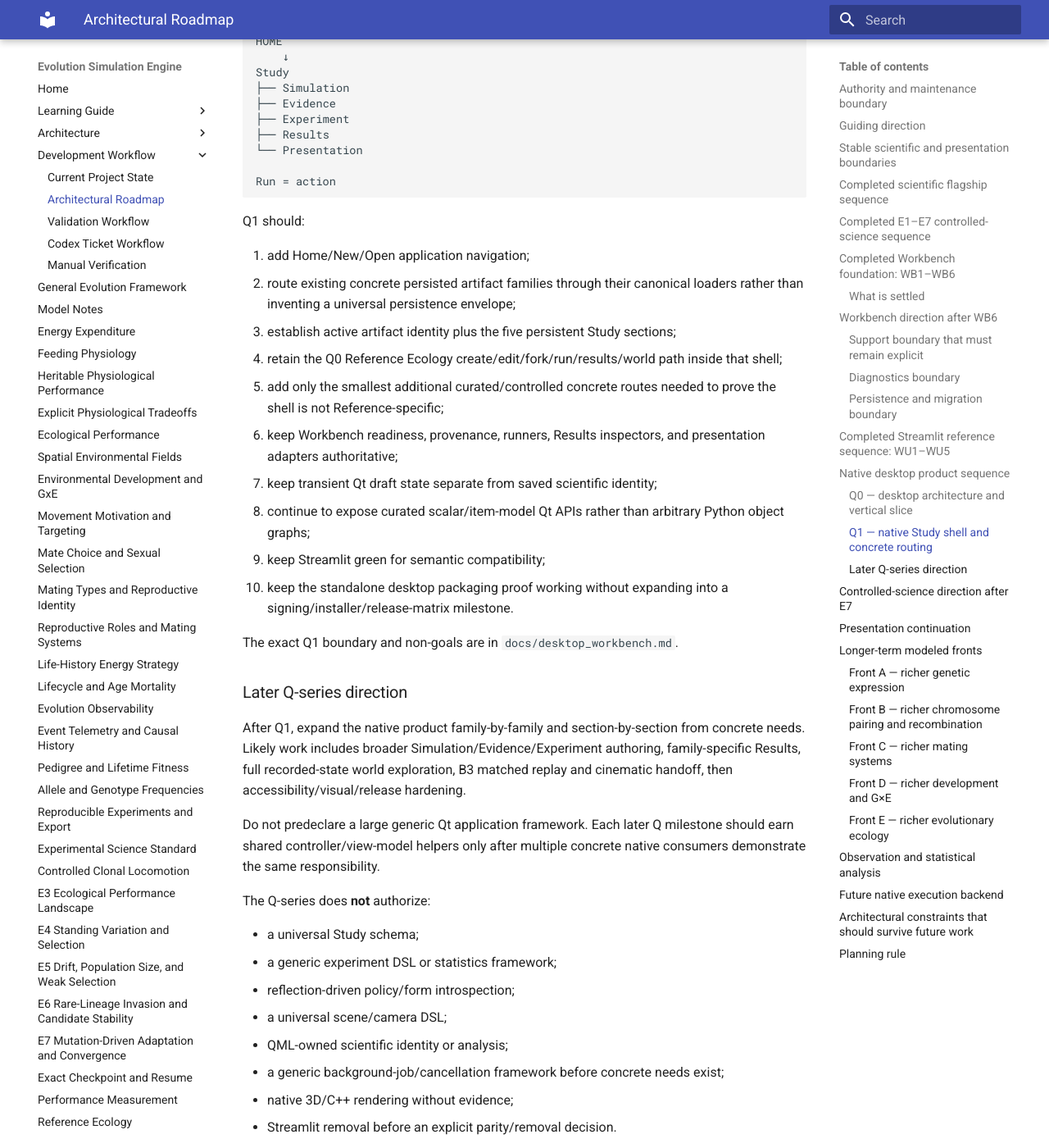
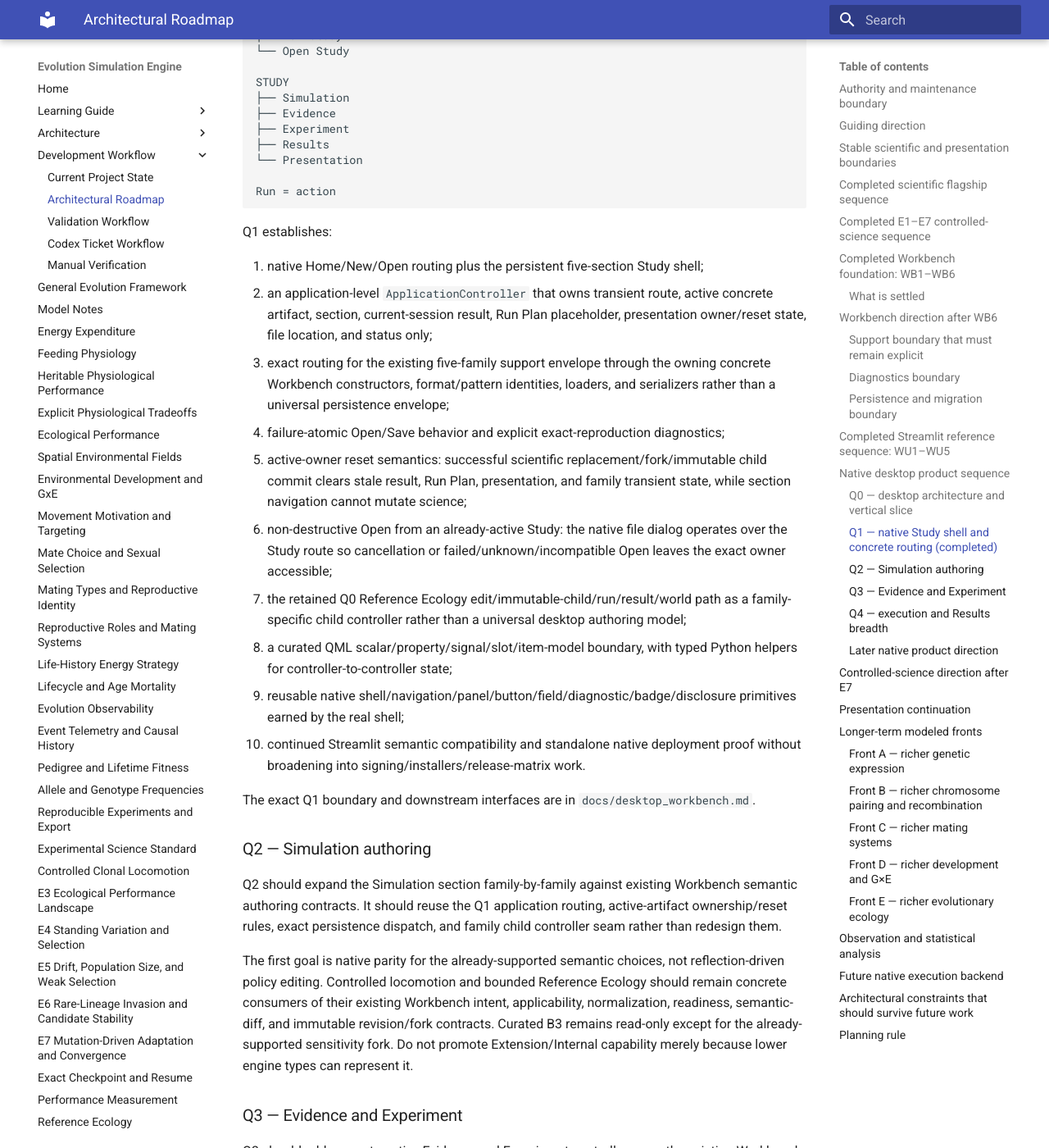
Before and after one commit to abdullahkhan57721/evolution-simulation-engine, an MkDocs documentation site: the page built from docs/development/roadmap.md, in a window 1280 px wide and 1400 px high, scrolled down 7331 px. Shown: the whole window at 82% size. Built offline with MkDocs 1.6.1 and Material for MkDocs 9.7.7, drawn with Linux system fonts in a browser that asks for light colours; some of the changed text lies outside the part shown.

Commit message:
Advance roadmap beyond Q1 native shell

````diff
--- a/docs/development/roadmap.md
+++ b/docs/development/roadmap.md
@@ -323,15 +323,16 @@
 The shared Workbench world-presentation adapter is frontend-neutral and moves to the
 presentation layer only because Streamlit and Qt are now two real consumers.
 
-### Q1 — native Study shell and concrete routing
+### Q1 — native Study shell and concrete routing (completed)
 
-Q1 is the immediate next product milestone. It should establish the native persistent
-Study shell while preserving Q0 as the deep Reference Ecology slice:
+Q1 turns the Q0 proof into the persistent native Workbench application shell:
 
 ```text
 HOME
-    ↓
-Study
+├── New Study
+└── Open Study
+
+STUDY
 ├── Simulation
 ├── Evidence
 ├── Experiment
@@ -341,33 +342,76 @@
 Run = action
 ```
 
-Q1 should:
+Q1 establishes:
 
-1. add Home/New/Open application navigation;
-2. route existing concrete persisted artifact families through their canonical
-   loaders rather than inventing a universal persistence envelope;
-3. establish active artifact identity plus the five persistent Study sections;
-4. retain the Q0 Reference Ecology create/edit/fork/run/results/world path inside
-   that shell;
-5. add only the smallest additional curated/controlled concrete routes needed to
-   prove the shell is not Reference-specific;
-6. keep Workbench readiness, provenance, runners, Results inspectors, and
-   presentation adapters authoritative;
-7. keep transient Qt draft state separate from saved scientific identity;
-8. continue to expose curated scalar/item-model Qt APIs rather than arbitrary Python
-   object graphs;
-9. keep Streamlit green for semantic compatibility;
-10. keep the standalone desktop packaging proof working without expanding into a
-    signing/installer/release-matrix milestone.
+1. native Home/New/Open routing plus the persistent five-section Study shell;
+2. an application-level `ApplicationController` that owns transient route, active
+   concrete artifact, section, current-session result, Run Plan placeholder,
+   presentation owner/reset state, file location, and status only;
+3. exact routing for the existing five-family support envelope through the owning
+   concrete Workbench constructors, format/pattern identities, loaders, and
+   serializers rather than a universal persistence envelope;
+4. failure-atomic Open/Save behavior and explicit exact-reproduction diagnostics;
+5. active-owner reset semantics: successful scientific replacement/fork/immutable
+   child commit clears stale result, Run Plan, presentation, and family transient
+   state, while section navigation cannot mutate science;
+6. non-destructive Open from an already-active Study: the native file dialog operates
+   over the Study route so cancellation or failed/unknown/incompatible Open leaves the
+   exact owner accessible;
+7. the retained Q0 Reference Ecology edit/immutable-child/run/result/world path as a
+   family-specific child controller rather than a universal desktop authoring model;
+8. a curated QML scalar/property/signal/slot/item-model boundary, with typed Python
+   helpers for controller-to-controller state;
+9. reusable native shell/navigation/panel/button/field/diagnostic/badge/disclosure
+   primitives earned by the real shell;
+10. continued Streamlit semantic compatibility and standalone native deployment
+    proof without broadening into signing/installers/release-matrix work.
 
-The exact Q1 boundary and non-goals are in `docs/desktop_workbench.md`.
+The exact Q1 boundary and downstream interfaces are in `docs/desktop_workbench.md`.
 
-### Later Q-series direction
+### Q2 — Simulation authoring
 
-After Q1, expand the native product family-by-family and section-by-section from
-concrete needs. Likely work includes broader Simulation/Evidence/Experiment authoring,
-family-specific Results, full recorded-state world exploration, B3 matched replay and
-cinematic handoff, then accessibility/visual/release hardening.
+Q2 should expand the Simulation section family-by-family against existing Workbench
+semantic authoring contracts. It should reuse the Q1 application routing,
+active-artifact ownership/reset rules, exact persistence dispatch, and family child
+controller seam rather than redesign them.
+
+The first goal is native parity for the already-supported semantic choices, not
+reflection-driven policy editing. Controlled locomotion and bounded Reference
+Ecology should remain concrete consumers of their existing Workbench intent,
+applicability, normalization, readiness, semantic-diff, and immutable revision/fork
+contracts. Curated B3 remains read-only except for the already-supported sensitivity
+fork. Do not promote Extension/Internal capability merely because lower engine types
+can represent it.
+
+### Q3 — Evidence and Experiment
+
+Q3 should add concrete native Evidence and Experiment controllers over the existing
+Workbench contracts. EvidencePlan remains separate from simulation intent. E3 and E4
+keep factor, treatment, counterbalance, replicate, and measurement identity distinct;
+B3 retains its curated scientific design.
+
+Use the Q1 exact-owner/reset boundary and Q2 family-controller patterns. Do not create
+a generic experiment DSL, universal Evidence schema, reflection-driven form engine,
+or QML-owned scientific validation.
+
+### Q4 — execution and Results breadth
+
+Q4 should broaden execution and Results beyond the retained Q0 Reference path using
+only existing concrete Workbench runners, result inspectors, provenance, and WB5
+association rules. Result binding must continue to require exact active-owner
+compatibility, and missing evidence must remain unavailable rather than reconstructed.
+
+Add family-specific Qt item models/view models only where concrete Results consumers
+need them. Do not flatten heterogeneous controlled/E3/E4/B3/Reference results into a
+universal result or statistics model.
+
+### Later native product direction
+
+After Q4, expand Presentation from recorded evidence: broader Reference world
+exploration, canonical B3 matched replay and existing cinematic handoff, then native
+accessibility, visual completion, packaging/release hardening, and an explicit
+Streamlit parity/removal decision when justified.
 
 Do not predeclare a large generic Qt application framework. Each later Q milestone
 should earn shared controller/view-model helpers only after multiple concrete native
````
